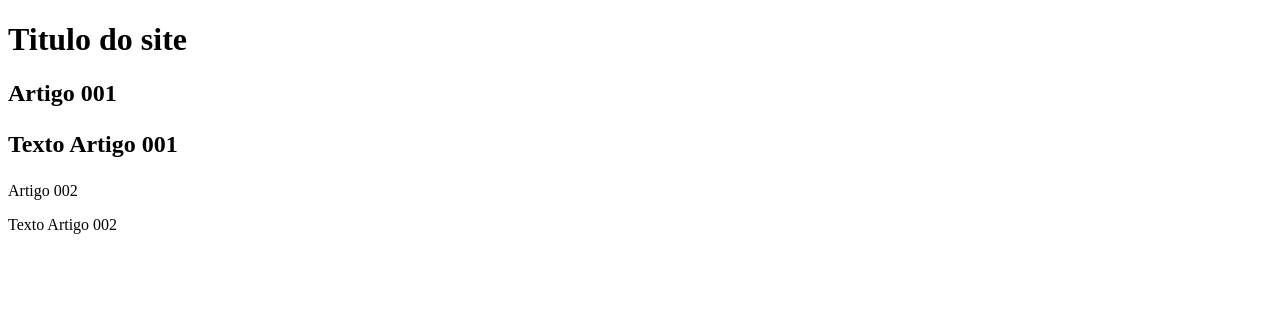
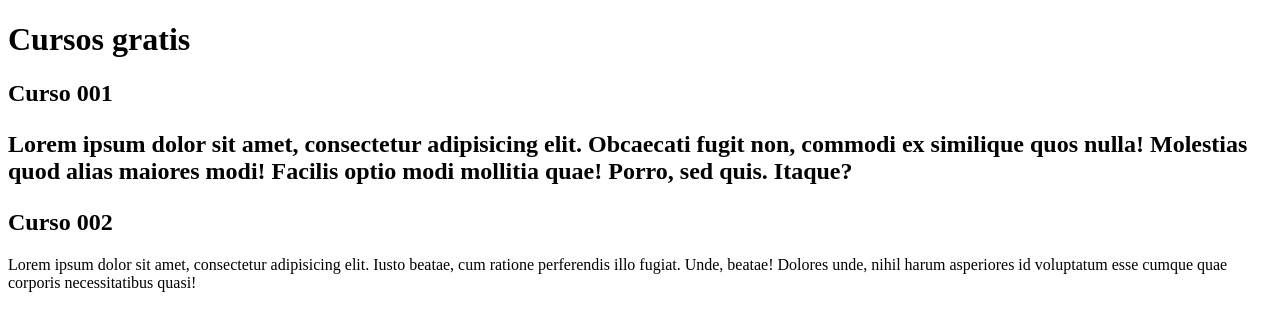
Before and after one commit to kevindiniz/Projeto-site, a plain HTML site: page index.html in a window 1280 px wide. Drawn offline with Linux system fonts and the light colour scheme.

Commit message:
started to write conteudo

```diff
--- a/index.html
+++ b/index.html
@@ -9,18 +9,19 @@
     <main>
         <header>
             <h1>
-                Titulo do site
+                Cursos gratis
             </h1>
         </header>
         <article>
             <h2>
-                Artigo 001
-                <p>Texto Artigo 001</p>
+                Curso 001
+                <p>Lorem ipsum dolor sit amet, consectetur adipisicing elit. Obcaecati fugit non, commodi ex similique quos nulla! Molestias quod alias maiores modi! Facilis optio modi mollitia quae! Porro, sed quis. Itaque?</p>
             </h2>
         </article>
         <article>
-            Artigo 002
-            <p>Texto Artigo 002</p>
+            <h2>Curso 002</h2>
+            <p>Lorem ipsum dolor sit amet, consectetur adipisicing elit. Iusto beatae, cum ratione perferendis illo fugiat. Unde, beatae! Dolores unde, nihil harum asperiores id voluptatum esse cumque quae corporis necessitatibus quasi!</p>
+
         </article>
     </main>
 </body>
```
